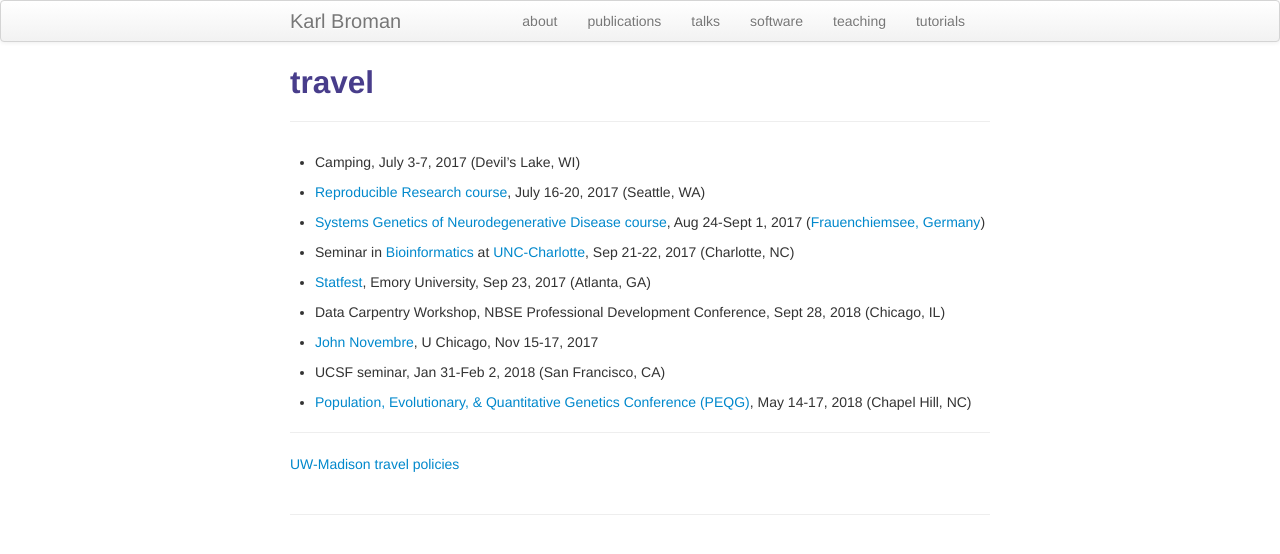
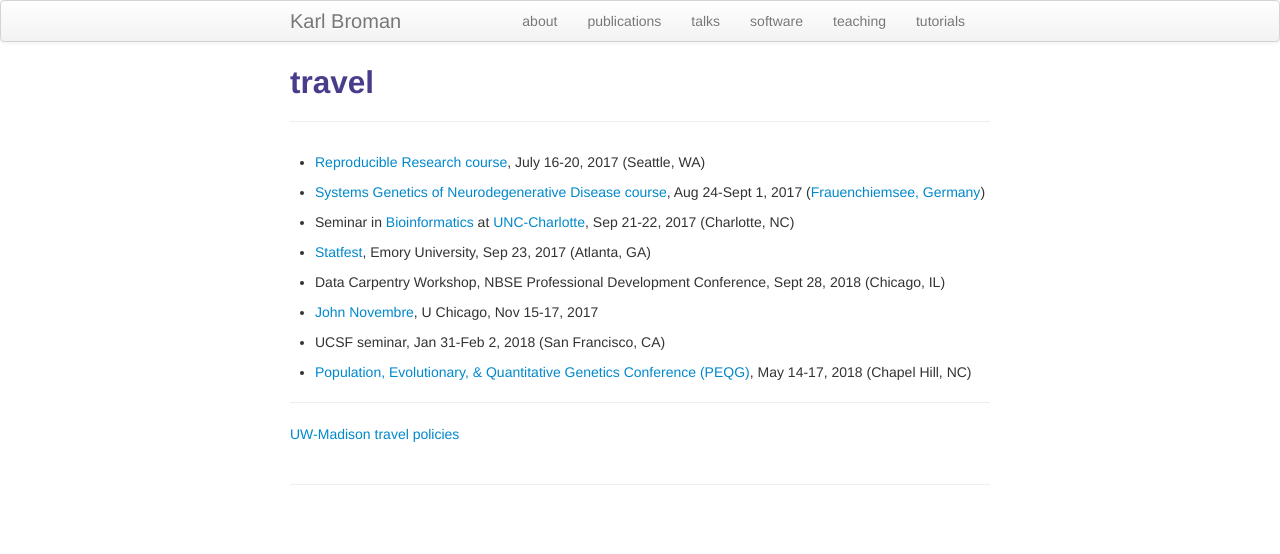
Before and after one commit to kbroman/kbroman.github.io, a Jekyll site: the page built from pages/travel.md, in a window 1280 px wide. Shown: the top 554 px of the page. Built offline with Jekyll 4.4.1, drawn with Linux system fonts in a browser that asks for light colours.

Commit message:
pages/travel: delete camping trip

```diff
--- a/pages/travel.md
+++ b/pages/travel.md
@@ -282,9 +282,9 @@ title: travel
 
 - [CTC meeting](http://www.complextrait.org/ctc2017), June 13-17, 2017 (Memphis, TN)
 
+- Camping, July 3-7, 2017 (Devil's Lake, WI)
+
 -->
-
-- Camping, July 3-7, 2017 (Devil's Lake, WI)
 
 - [Reproducible Research course](https://www.biostat.washington.edu/suminst/sisbid2017/modules/BD1703), July 16-20, 2017 (Seattle, WA)
 
```
